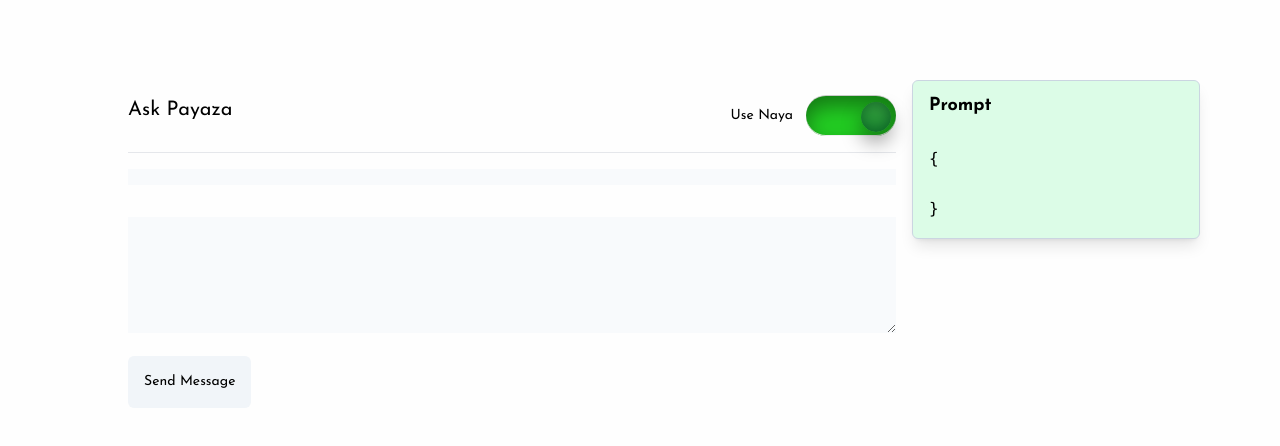
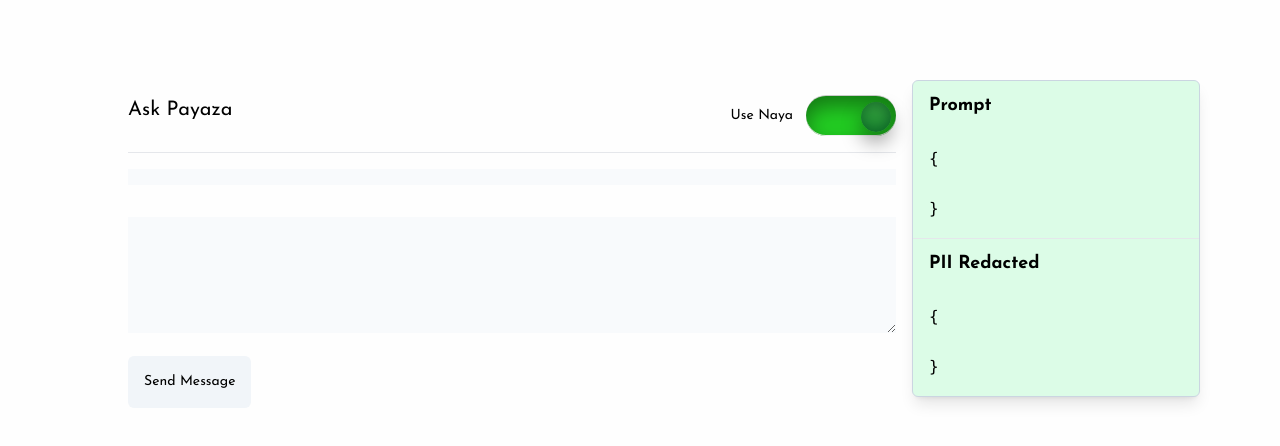
Before and after one commit to gideononyewuenyi/naya-demo, a Next.js app: page / in a window 1280 px wide. Both pictures are taken after a click on the label 851 px from the left and 116 px from the top of the page. Shown: the top 446 px of the page. Built offline with nearby package versions, Linux system fonts and the light colour scheme.

Commit message:
Include redaction

```diff
--- a/pages/api/llm.js
+++ b/pages/api/llm.js
@@ -1,4 +1,4 @@
-const API_KEY = "";
+const API_KEY = "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";
 import OpenAI from "openai";
 export default async function handler(req, res) {
   let body = JSON.parse(JSON.stringify(req.body));
--- a/src/app/page.tsx
+++ b/src/app/page.tsx
@@ -6,15 +6,17 @@ import axios from "axios";
 export default function Home() {
   const [input, setInput] = useState<string>("");
   const [botResponse, setBotResponse] = useState<string>("");
+  const [botRedacted, setBotRedacted] = useState<string>("");
   const [useNaya, setUseNaya] = useState<boolean>(false);
   const [loading, setLoading] = useState<boolean>(false);
 
   const backgroundColor = useNaya ? "bg-green-100" : "bg-red-100";
   function qryLLM() {
+    if (!useNaya) {
       setLoading(true);
       axios
         .post("/api/llm", {
-        query: input,
+          data: input,
         })
         .then(function (response) {
           setBotResponse(response.data.choices[0].message.content);
@@ -24,6 +26,29 @@ export default function Home() {
           console.log(error);
           setLoading(false);
         });
+    } else {
+      // setLoading(true);
+      // setBotRedacted(
+      //   "<PERSON> am Teacher who lives at <STREET ADDRESS> in <LOCATION> and earns $3000 per month, how should I invest"
+      // );
+      // setBotResponse(
+      //   "As a teacher earning $3,000 per month, its crucial to have a sound investment"
+      // );
+      // setLoading(false);
+      axios
+        .post("http://localhost:8000/agent/process", {
+          data: input,
+        })
+        .then(function (response) {
+          setBotRedacted(response.data.choices[0].redacted_data);
+          setBotResponse(response.data.choices[0].message.content);
+          setLoading(false);
+        })
+        .catch(function (error) {
+          console.log(error);
+          setLoading(false);
+        });
+    }
   }
   return (
     <main className="flex h-full flex-col items-center justify-between p-24">
@@ -79,6 +104,7 @@ export default function Home() {
           </button>
         </div>
       </div>
+      {!useNaya && (
         <div
           className={`fixed right-20 top-20 w-72 h-auto shadow-lg rounded-md border border-slate-300 z-10 ${backgroundColor}`}
         >
@@ -95,6 +121,39 @@ export default function Home() {
             </code>
           </div>
         </div>
+      )}
+      {useNaya && (
+        <div
+          className={`fixed right-20 top-20 w-72 h-auto shadow-lg rounded-md border border-slate-300 z-10 ${backgroundColor}`}
+        >
+          <div
+            className="items-center flex p-4 rounded-md"
+            style={{ height: 50 }}
+          >
+            <h2 className="font-bold text-lg">Prompt</h2>
+          </div>
+          <div className="p-4">
+            <code>
+              &#123;
+              <br /> {input} <br /> &#125;
+            </code>
+          </div>
+          <hr />
+
+          <div
+            className="items-center flex p-4 rounded-md"
+            style={{ height: 50 }}
+          >
+            <h2 className="font-bold text-lg">PII Redacted</h2>
+          </div>
+          <div className="p-4">
+            <code>
+              &#123;
+              <br /> {botRedacted} <br /> &#125;
+            </code>
+          </div>
+        </div>
+      )}
     </main>
   );
 }
```
Lines whose indentation alone changed are shown as unchanged.
